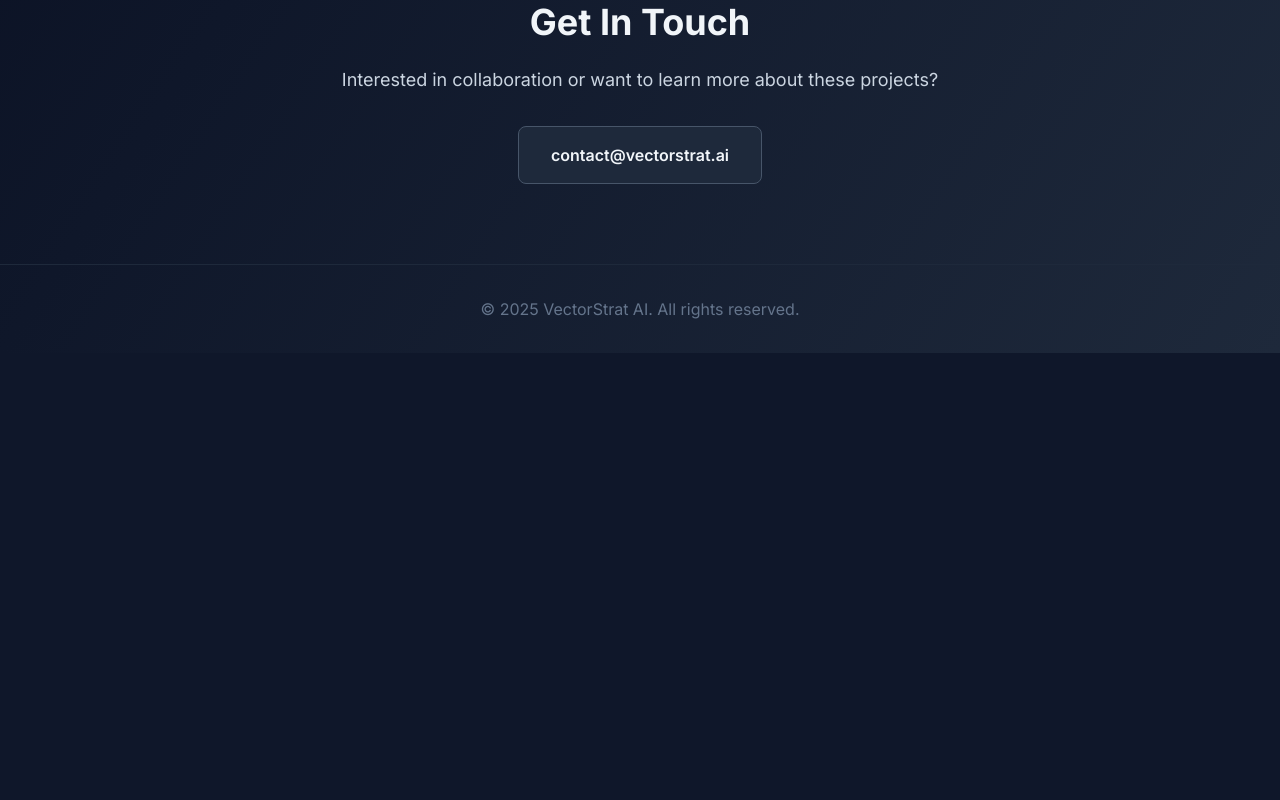
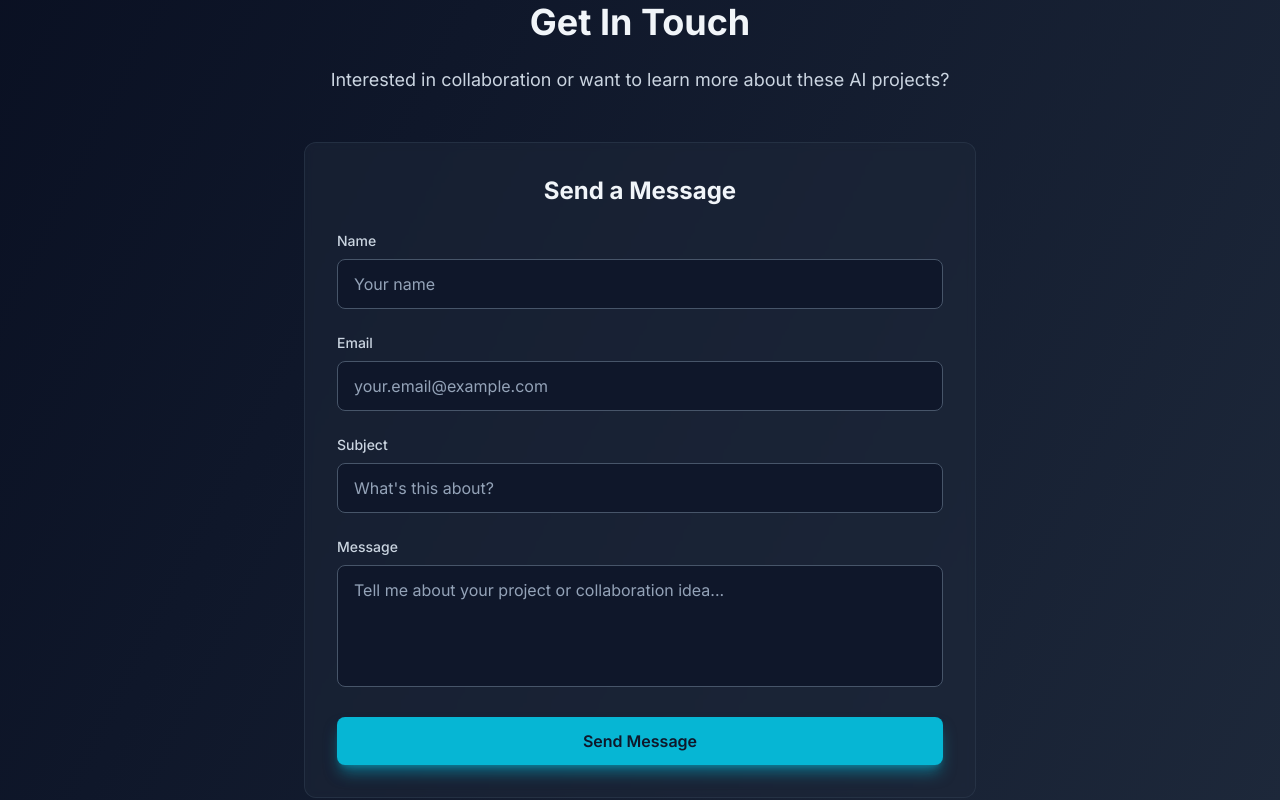
Before and after one commit to brianleung79/vectorstrat.ai, a Next.js app: page / in a window 1280 px wide. Shown: the part 1600-2400 px from the top of the page. Before the commit the page ends 1953 px from the top, so only its background shows below. Built offline with nearby package versions, Linux system fonts and the light colour scheme.

Commit message:
Simplify contact section to centered form only

```diff
--- a/app/page.tsx
+++ b/app/page.tsx
@@ -102,17 +102,74 @@
 
       {/* Contact Section */}
       <section id="contact" className="py-20 px-4 sm:px-6 lg:px-8">
-        <div className="max-w-4xl mx-auto text-center">
-          <h2 className="text-4xl font-bold text-slate-100 mb-6">Get In Touch</h2>
-          <p className="text-lg text-slate-300 mb-8">
-            Interested in collaboration or want to learn more about these projects?
-          </p>
-          <a
-            href="mailto:contact@vectorstrat.ai"
-            className="inline-block px-8 py-4 bg-slate-800 hover:bg-slate-700 text-slate-100 font-semibold rounded-lg transition-colors border border-slate-600"
-          >
-            contact@vectorstrat.ai
-          </a>
+        <div className="max-w-2xl mx-auto">
+          <div className="text-center mb-12">
+            <h2 className="text-4xl font-bold text-slate-100 mb-6">Get In Touch</h2>
+            <p className="text-lg text-slate-300">
+              Interested in collaboration or want to learn more about these AI projects?
+            </p>
+          </div>
+
+          {/* Contact Form */}
+          <div className="bg-slate-800/50 backdrop-blur-sm rounded-xl p-8 border border-slate-700/50">
+            <h3 className="text-2xl font-bold text-slate-100 mb-6 text-center">Send a Message</h3>
+            <form className="space-y-6">
+              <div>
+                <label htmlFor="name" className="block text-sm font-medium text-slate-300 mb-2">
+                  Name
+                </label>
+                <input
+                  type="text"
+                  id="name"
+                  name="name"
+                  className="w-full px-4 py-3 bg-slate-900 border border-slate-600 rounded-lg text-slate-100 placeholder-slate-400 focus:outline-none focus:ring-2 focus:ring-cyan-500 focus:border-transparent"
+                  placeholder="Your name"
+                />
+              </div>
+              <div>
+                <label htmlFor="email" className="block text-sm font-medium text-slate-300 mb-2">
+                  Email
+                </label>
+                <input
+                  type="email"
+                  id="email"
+                  name="email"
+                  className="w-full px-4 py-3 bg-slate-900 border border-slate-600 rounded-lg text-slate-100 placeholder-slate-400 focus:outline-none focus:ring-2 focus:ring-cyan-500 focus:border-transparent"
+                  placeholder="your.email@example.com"
+                />
+              </div>
+              <div>
+                <label htmlFor="subject" className="block text-sm font-medium text-slate-300 mb-2">
+                  Subject
+                </label>
+                <input
+                  type="text"
+                  id="subject"
+                  name="subject"
+                  className="w-full px-4 py-3 bg-slate-900 border border-slate-600 rounded-lg text-slate-100 placeholder-slate-400 focus:outline-none focus:ring-2 focus:ring-cyan-500 focus:border-transparent"
+                  placeholder="What's this about?"
+                />
+              </div>
+              <div>
+                <label htmlFor="message" className="block text-sm font-medium text-slate-300 mb-2">
+                  Message
+                </label>
+                <textarea
+                  id="message"
+                  name="message"
+                  rows={4}
+                  className="w-full px-4 py-3 bg-slate-900 border border-slate-600 rounded-lg text-slate-100 placeholder-slate-400 focus:outline-none focus:ring-2 focus:ring-cyan-500 focus:border-transparent resize-none"
+                  placeholder="Tell me about your project or collaboration idea..."
+                ></textarea>
+              </div>
+              <button
+                type="submit"
+                className="w-full px-6 py-3 bg-cyan-500 hover:bg-cyan-600 text-slate-900 font-semibold rounded-lg transition-colors shadow-lg shadow-cyan-500/50"
+              >
+                Send Message
+              </button>
+            </form>
+          </div>
         </div>
       </section>
 
```
